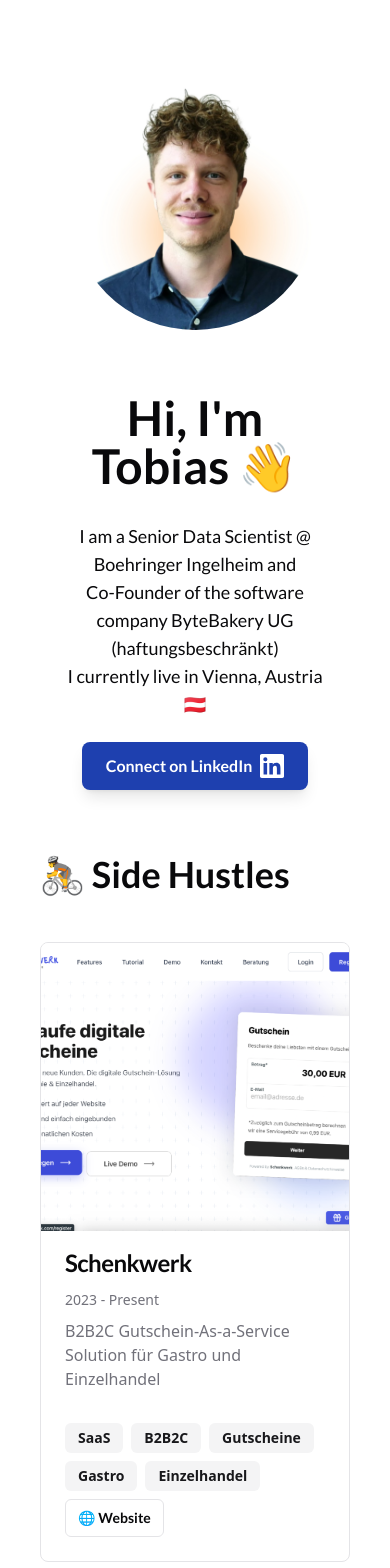
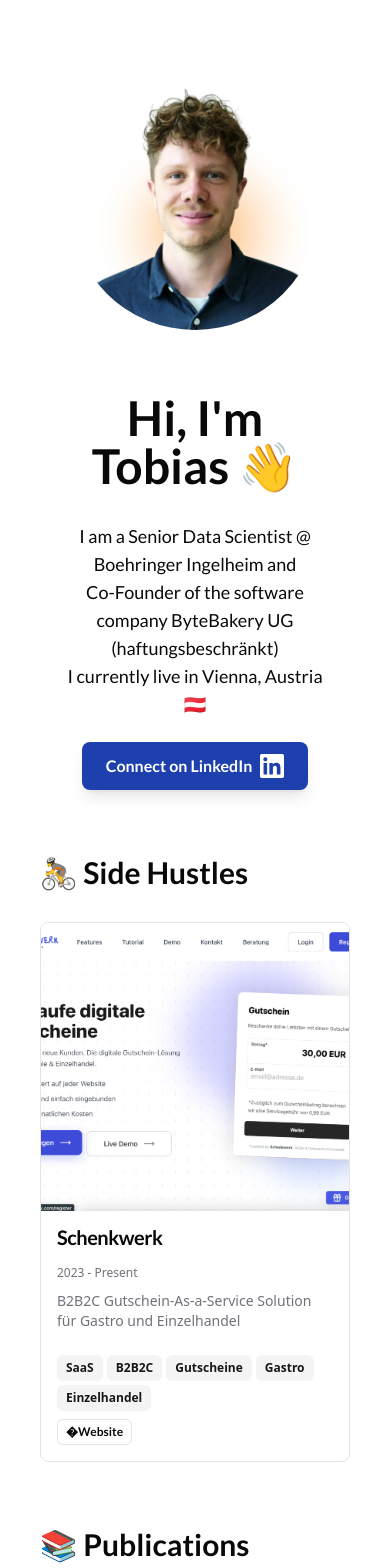
Before and after one commit to TobiasKutscher/cv, a Next.js app: page / in a window 390 px wide. Shown: the top 1568 px of the page. Built offline with nearby package versions, Linux system fonts and the light colour scheme.

Commit message:
Update SideHustles.js

```diff
--- a/src/components/SideHustles.js
+++ b/src/components/SideHustles.js
@@ -24,8 +24,8 @@
     video: null,
     links: [
       {
-        icon: '🌐',
-        type: '  Website',
+        icon: '�',
+        type: 'Website',
         href: 'https://schenkwerk.com'
       }
     ]
@@ -70,21 +70,21 @@
           />
         ) : null}
       </Link>
-      <CardHeader className="px-6 py-4">
+      <CardHeader className="px-4 md:px-6 py-3 md:py-4">
         <div className="space-y-2">
-          <CardTitle className="text-2xl">{title}</CardTitle>
-          <time className="font-sans text-sm text-muted-foreground">{dates}</time>
-          <Markdown className="prose max-w-full text-pretty font-sans text-base text-muted-foreground dark:prose-invert">
+          <CardTitle className="text-xl md:text-2xl">{title}</CardTitle>
+          <time className="font-sans text-xs md:text-sm text-muted-foreground">{dates}</time>
+          <Markdown className="prose max-w-full text-pretty font-sans text-sm md:text-base text-muted-foreground dark:prose-invert">
             {description}
           </Markdown>
         </div>
       </CardHeader>
-      <CardContent className="mt-auto flex flex-col px-6">
+      <CardContent className="mt-auto flex flex-col px-4 md:px-6">
         {tags && tags.length > 0 && (
-          <div className="mt-4 flex flex-wrap gap-2">
+          <div className="mt-3 md:mt-4 flex flex-wrap gap-1 md:gap-2">
             {tags.map((tag) => (
               <Badge
-                className="px-3 py-1 text-sm"
+                className="px-2 md:px-3 py-1 text-xs md:text-sm"
                 variant="secondary"
                 key={tag}
               >
@@ -94,12 +94,12 @@
           </div>
         )}
       </CardContent>
-      <CardFooter className="px-6 pb-6">
+      <CardFooter className="px-4 md:px-6 pb-4 md:pb-6">
         {links && links.length > 0 && (
-          <div className="flex flex-row flex-wrap items-start gap-3">
+          <div className="flex flex-row flex-wrap items-start gap-2 md:gap-3">
             {links.map((link, idx) => (
               <Link href={link.href} key={idx} target="_blank">
-                <Badge variant="outline" key={idx} className="flex gap-2 px-3 py-2 text-sm">
+                <Badge variant="outline" key={idx} className="flex gap-2 px-2 md:px-3 py-1 md:py-2 text-xs md:text-sm">
                   {link.icon}
                   {link.type}
                 </Badge>
@@ -115,7 +115,7 @@
 export default function SideHustles() {
   return (
     <div className="mx-auto">
-      <h2 className="mb-12 text-4xl font-bold">🚴 Side Hustles</h2>
+      <h2 className="mb-8 md:mb-12 text-3xl md:text-4xl font-bold">🚴 Side Hustles</h2>
       <div className="flex justify-center">
         <div className="max-w-lg w-full">
           {hustles.map((hustle, index) => (
```
